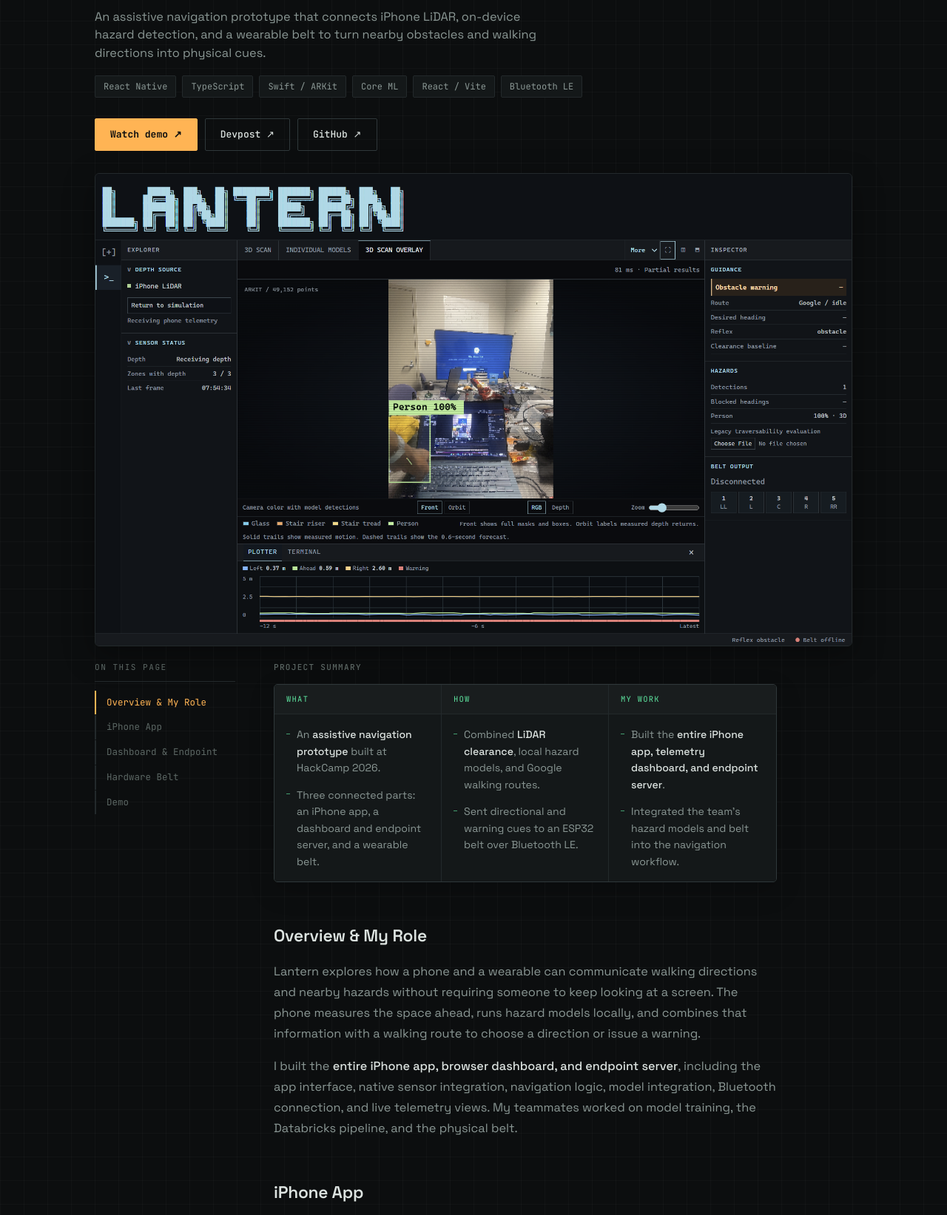
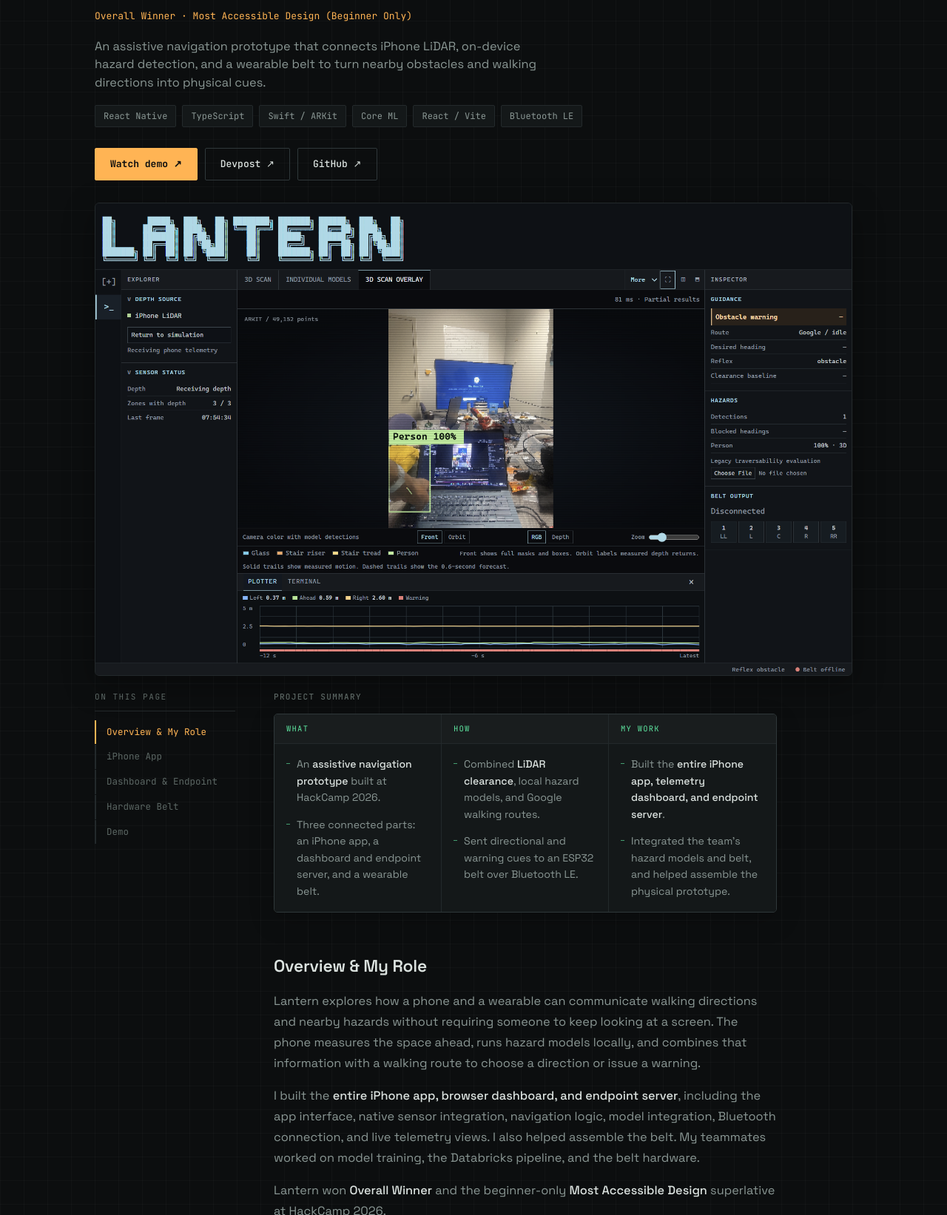
Before and after one commit to danielrbenjamin/website, a plain HTML site: page projects/lantern/index.html in a window 1280 px wide. Shown: the part 260-1903 px from the top of the page at 74% size. Drawn offline with Linux system fonts and the light colour scheme; a script that the page names is missing.

Commit message:
Add Lantern awards and belt assembly contribution

```diff
--- a/projects/lantern/index.html
+++ b/projects/lantern/index.html
@@ -78,6 +78,7 @@
     <div class="eyebrow reveal"><a href="/projects/" style="color:var(--ink-faint)">← projects</a> &nbsp;/&nbsp; SWE-007</div>
     <div class="reveal" style="font-family:var(--mono);font-size:12px;color:var(--ink-faint);margin-bottom:10px">HackCamp 2026 · Team Project</div>
     <h1 class="sec-h reveal">Lantern</h1>
+    <p class="reveal" style="color:var(--amber);font-family:var(--mono);font-size:13px;line-height:1.7;margin-bottom:18px">Overall Winner · Most Accessible Design (Beginner Only)</p>
     <p class="sec-sub reveal" style="margin-bottom:18px">An assistive navigation prototype that connects iPhone LiDAR, on-device hazard detection, and a wearable belt to turn nearby obstacles and walking directions into physical cues.</p>
     <div class="chips reveal" style="margin-bottom:28px">
       <span class="chip">React Native</span><span class="chip">TypeScript</span><span class="chip">Swift / ARKit</span><span class="chip">Core ML</span><span class="chip">React / Vite</span><span class="chip">Bluetooth LE</span>
@@ -107,12 +108,13 @@
         <div class="project-summary reveal" aria-label="Project summary">
           <div class="project-summary-item"><span class="project-summary-label">What</span><ul><li>An <b>assistive navigation prototype</b> built at HackCamp 2026.</li><li>Three connected parts: an iPhone app, a dashboard and endpoint server, and a wearable belt.</li></ul></div>
           <div class="project-summary-item"><span class="project-summary-label">How</span><ul><li>Combined <b>LiDAR clearance</b>, local hazard models, and Google walking routes.</li><li>Sent directional and warning cues to an ESP32 belt over Bluetooth LE.</li></ul></div>
-          <div class="project-summary-item"><span class="project-summary-label">My Work</span><ul><li>Built the <b>entire iPhone app, telemetry dashboard, and endpoint server</b>.</li><li>Integrated the team's hazard models and belt into the navigation workflow.</li></ul></div>
+          <div class="project-summary-item"><span class="project-summary-label">My Work</span><ul><li>Built the <b>entire iPhone app, telemetry dashboard, and endpoint server</b>.</li><li>Integrated the team's hazard models and belt, and helped assemble the physical prototype.</li></ul></div>
         </div>
 
         <h2 id="overview">Overview &amp; My Role</h2>
         <p>Lantern explores how a phone and a wearable can communicate walking directions and nearby hazards without requiring someone to keep looking at a screen. The phone measures the space ahead, runs hazard models locally, and combines that information with a walking route to choose a direction or issue a warning.</p>
-        <p>I built the <b>entire iPhone app, browser dashboard, and endpoint server</b>, including the app interface, native sensor integration, navigation logic, model integration, Bluetooth connection, and live telemetry views. My teammates worked on model training, the Databricks pipeline, and the physical belt.</p>
+        <p>I built the <b>entire iPhone app, browser dashboard, and endpoint server</b>, including the app interface, native sensor integration, navigation logic, model integration, Bluetooth connection, and live telemetry views. I also helped assemble the belt. My teammates worked on model training, the Databricks pipeline, and the belt hardware.</p>
+        <p>Lantern won <b>Overall Winner</b> and the beginner-only <b>Most Accessible Design</b> superlative at HackCamp 2026.</p>
 
         <h2 id="app">iPhone App</h2>
         <p>The app combines a <b>React Native and TypeScript interface</b> with a native Swift module for ARKit depth, Core ML inference, speech input, and Bluetooth communication. Google walking routes supply the route heading; local clearance and hazard geometry determine whether a direction is usable.</p>
@@ -147,7 +149,7 @@
 
         <h2 id="belt">Hardware Belt</h2>
         <p>The physical prototype combines a phone mount, an <b>ESP32 controller, and three buzzers</b> positioned around a belt. The app sends Bluetooth LE commands for directional pulses and rapid obstacle warnings. Firmware silences the buzzers when the connection drops or commands stop arriving.</p>
-        <p>My teammates built the belt; I worked on the app-side connection and guidance integration that turns the phone's sensor and route information into belt output.</p>
+        <p>I helped assemble the belt alongside my teammates and built the app-side connection and guidance integration that turns the phone's sensor and route information into belt output.</p>
         <figure class="figure reveal">
           <img src="belt.png" alt="Lantern wearable prototype with a black belt, phone mount, wiring, and buzzer modules" width="764" height="573" loading="lazy" decoding="async">
           <figcaption>The assembled belt prototype, including its phone mount and wearable electronics.</figcaption>
```
Also changed, not shown: projects/index.html (+1 -1 lines).
